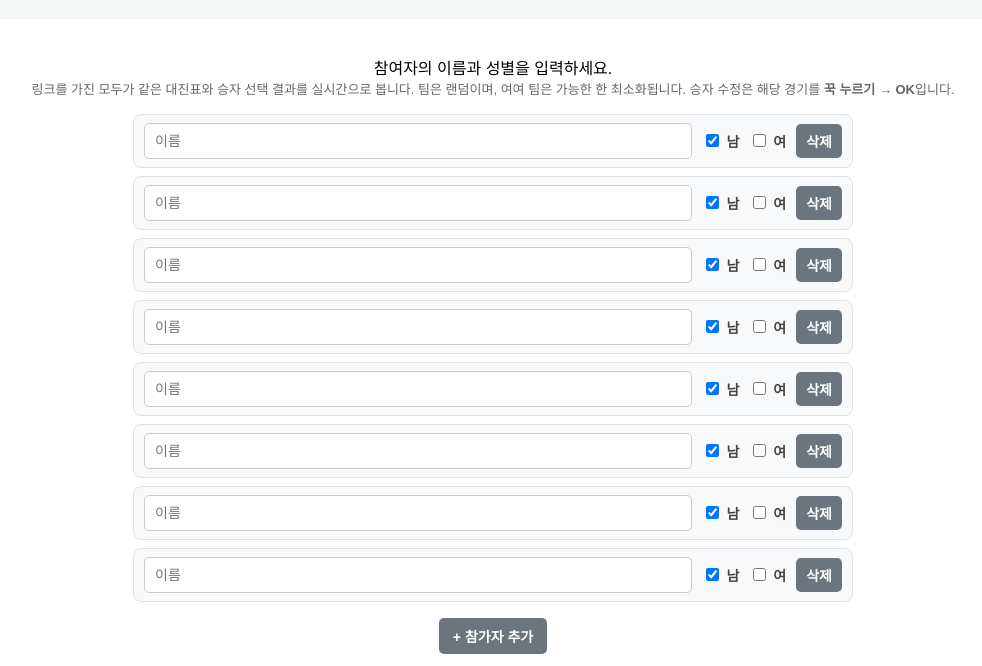
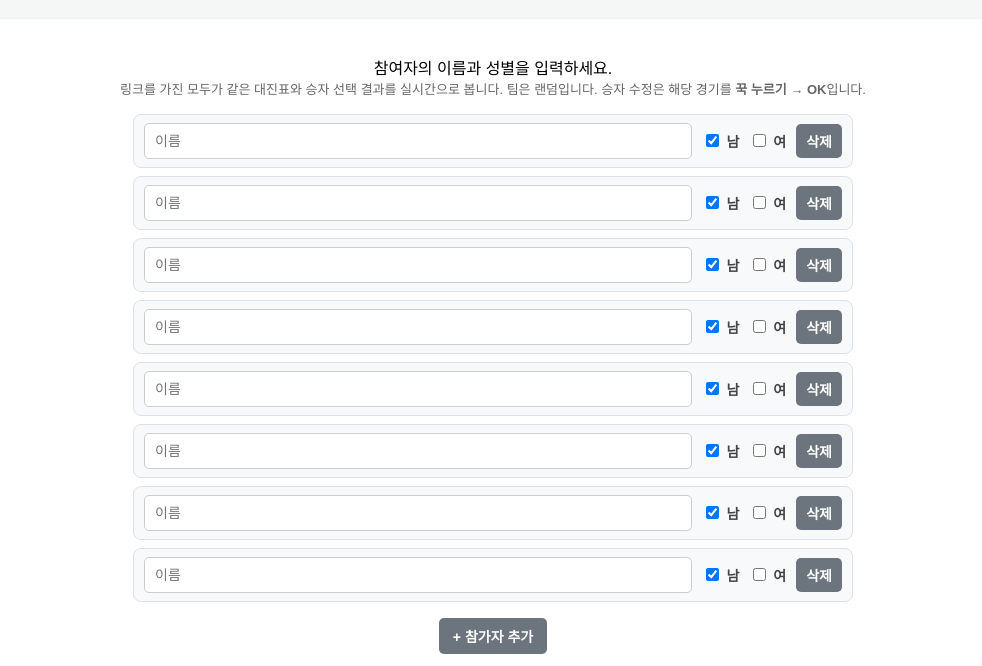
Before and after one commit to westbigpower-afk/tournament-live-render, a website: page public/index.html in a window 1280 px wide. Shown: the part 98-764 px from the top of the page, without its empty margins (147-1129 px from the left). Drawn offline with nearby package versions, Linux system fonts and the light colour scheme; no server answers.

Commit message:
Update index.html

```diff
--- a/public/index.html
+++ b/public/index.html
@@ -43,7 +43,7 @@
     <div class="container">
         <h1>🏆 인하의대 스매쉬 토너먼트 대진표</h1>
         <div class="input-section">
-            <p>참여자의 이름과 성별을 입력하세요.<br><span style="font-size: 13px; color: #666;">링크를 가진 모두가 같은 대진표와 승자 선택 결과를 실시간으로 봅니다. 팀은 랜덤이며, 여여 팀은 가능한 한 최소화됩니다. 승자 수정은 해당 경기를 <b>꾹 누르기 → OK</b>입니다.</span></p>
+            <p>참여자의 이름과 성별을 입력하세요.<br><span style="font-size: 13px; color: #666;">링크를 가진 모두가 같은 대진표와 승자 선택 결과를 실시간으로 봅니다. 팀은 랜덤입니다. 승자 수정은 해당 경기를 <b>꾹 누르기 → OK</b>입니다.</span></p>
             <div id="participantList" class="participant-list"></div>
             <button class="small-button" onclick="addParticipantRow()">+ 참가자 추가</button><br>
             <button onclick="generateBracket()">대진표 짜기</button>
```
